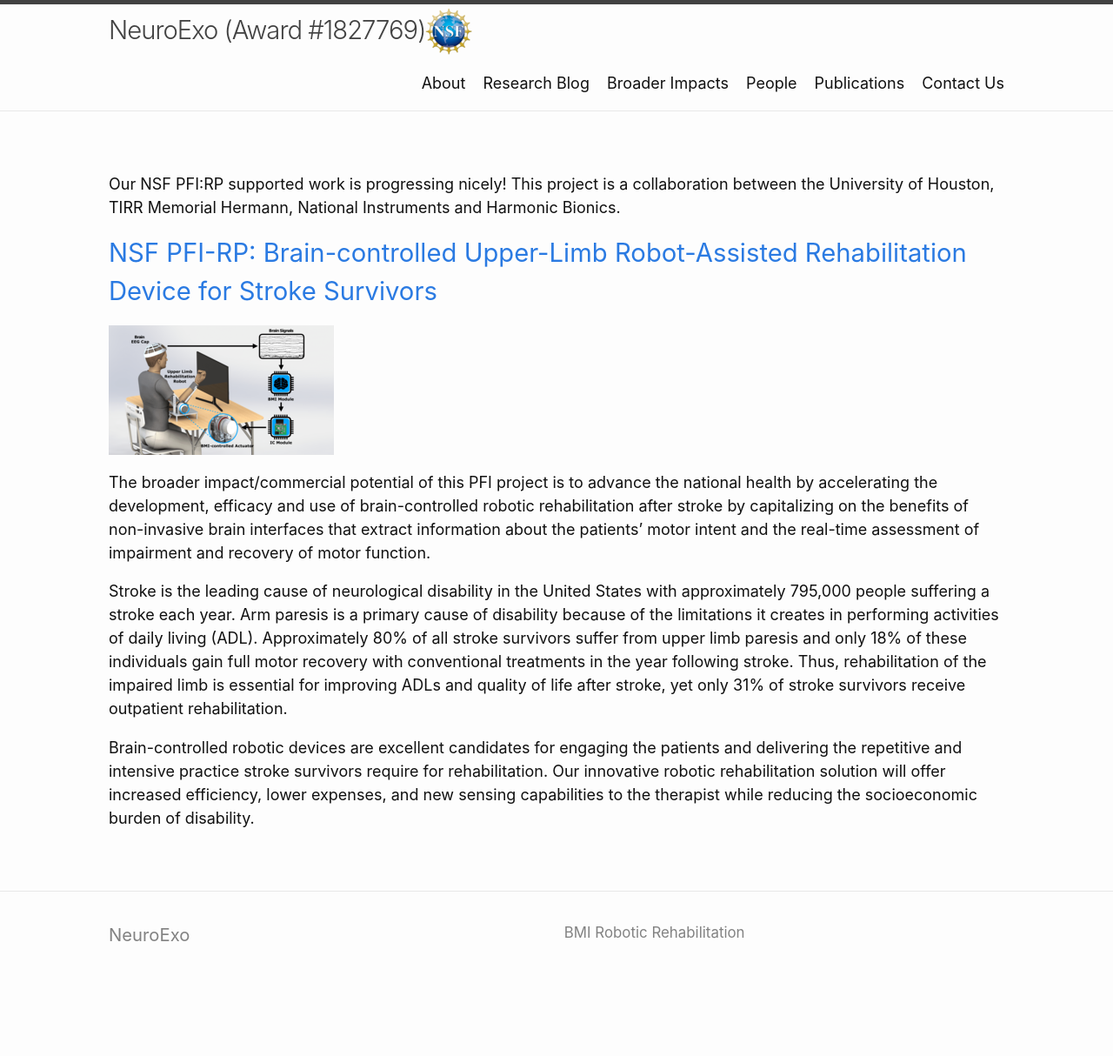
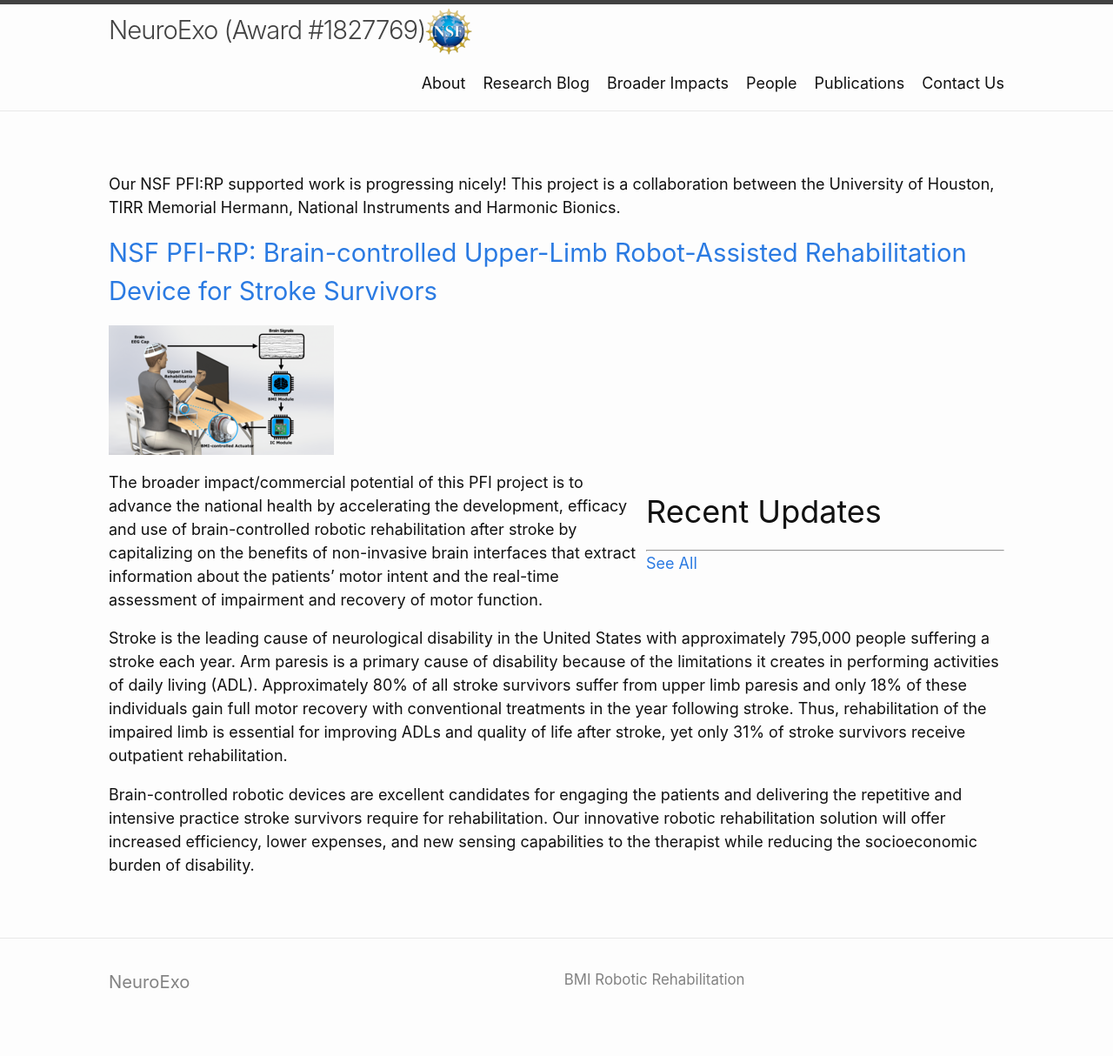
Before and after one commit to arcraik/neuroexo-website, a Jekyll site: the page built from old.md, in a window 1280 px wide. Shown: the whole page at 87% size. Built offline with Jekyll 4.4.1, drawn with Linux system fonts in a browser that asks for light colours; before the commit the page ends 1160 px from its top, so only the background shows below that.

Commit message:
Update old.md

```diff
--- a/old.md
+++ b/old.md
@@ -3,9 +3,29 @@ layout: page
 ---
 Our NSF PFI:RP supported work is progressing nicely! This project is a collaboration between the University of Houston, TIRR Memorial Hermann, National Instruments and Harmonic Bionics.
 
-<h3><a href="https://nsf.gov/awardsearch/showAward?AWD_ID=1827769&HistoricalAwards=false" target="_blank">NSF PFI-RP: Brain-controlled Upper-Limb Robot-Assisted Rehabilitation Device for Stroke Survivors</a></h3>
+<h3><a href="https://nsf.gov/awardsearch/showAward?AWD_ID=1827769&HistoricalAwards=false">NSF PFI-RP: Brain-controlled Upper-Limb Robot-Assisted Rehabilitation Device for Stroke Survivors</a></h3>
 
 <img src="/assets/newfigure.png" alt="Test" />
+
+<div class="post-thing" >
+ <h2 style="padding-top:20px;" class="post-list-heading">{{ page.list_title | default: "Recent Updates" }}</h2>
+ <ul class="post-list">
+    {% for post in paginator.posts %}
+      <hr>
+      <li style="overflow: auto;">
+        <span class="post-meta">{{ post.date | date: "%b %-d, %Y" }}</span>
+
+        <h2>
+          <a class="post-link" href="{{ post.url | relative_url }}">{{ post.title | escape }}</a>
+        </h2>
+
+        {{ post.excerpt }}
+      </li>
+    {% endfor %}
+  </ul>
+  <hr>
+<a href="/updates/" class="archive">See All </a>
+  </div>
 
 
 The broader impact/commercial potential of this PFI project is to advance the national health by accelerating the development, efficacy and use of brain-controlled robotic rehabilitation after stroke by capitalizing on the benefits of non-invasive brain interfaces that extract information about the patients’ motor intent and the real-time assessment of impairment and recovery of motor function.
```
